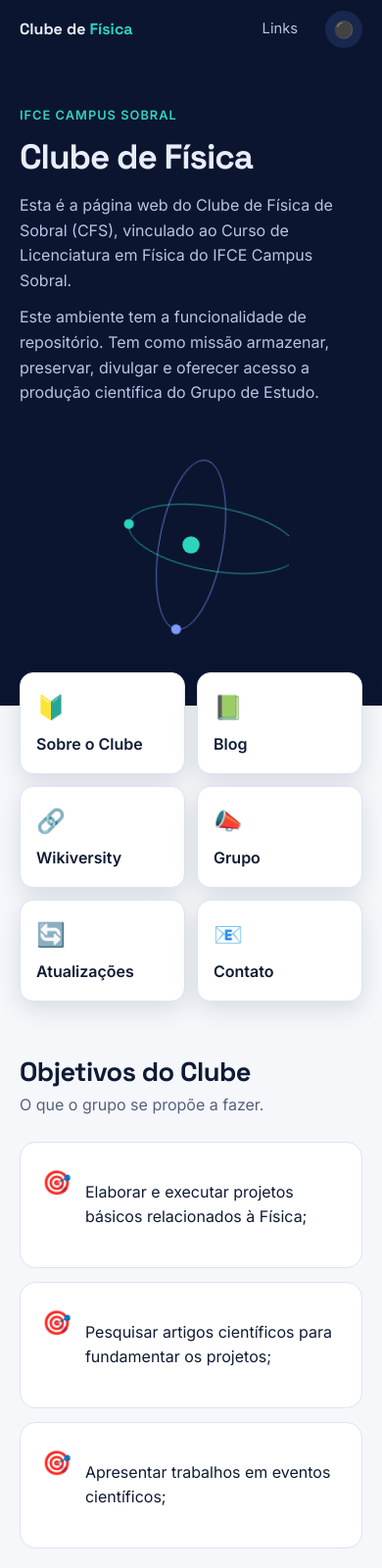
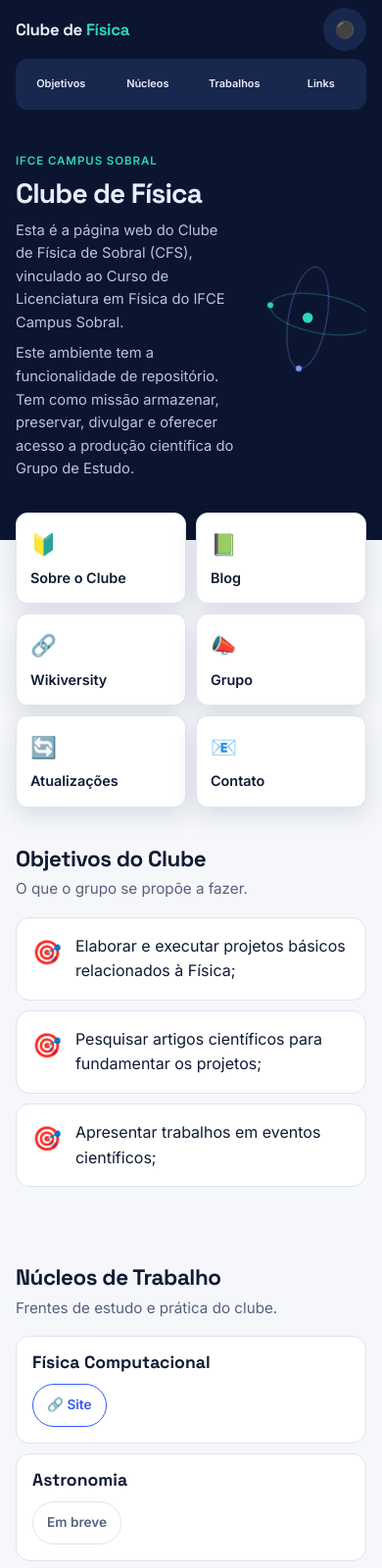
Before and after one commit to athilapires09-png/home, a plain HTML site: page index.html in a window 390 px wide. Shown: the top 1600 px of the page at 98% size. Drawn offline with Linux system fonts and the light colour scheme.

Commit message:
Update index.html

```diff
--- a/index.html
+++ b/index.html
@@ -3,27 +3,31 @@
 <head>
 <meta charset="utf-8">
 <meta name="viewport" content="width=device-width, initial-scale=1, viewport-fit=cover">
+<meta name="theme-color" content="#0B1530">
+<meta name="apple-mobile-web-app-status-bar-style" content="black-translucent">
 <title>Clube de Física de Sobral | IFCE Campus Sobral</title>
 <meta name="description" content="Página do Clube de Física de Sobral (CFS), vinculado ao Curso de Licenciatura em Física do IFCE Campus Sobral.">
 <link rel="preconnect" href="https://fonts.googleapis.com"><link rel="preconnect" href="https://fonts.gstatic.com" crossorigin>
 <link href="https://fonts.googleapis.com/css2?family=Inter:wght@400;500;600&family=Space+Grotesk:wght@500;600;700&display=swap" rel="stylesheet">
 <style>
-:root{--bg:#F5F7FB;--card:#fff;--tx:#0F1B33;--mut:#55627D;--bd:#DEE4EF;--ac:#2F5BFF;--ac2:#00A88F;--hero:#0B1530;--onhero:#E8EDFB;color-scheme:light;box-sizing:border-box;padding-top:env(safe-area-inset-top,0px);padding-bottom:env(safe-area-inset-bottom,0px)}
+:root{--bg:#F5F7FB;--card:#fff;--tx:#0F1B33;--mut:#55627D;--bd:#DEE4EF;--ac:#2F5BFF;--ac2:#00A88F;--hero:#0B1530;--onhero:#E8EDFB;color-scheme:light}
 @media (prefers-color-scheme:dark){:root:not([data-theme="light"]){--bg:#0A1022;--card:#121B33;--tx:#E8EDFB;--mut:#9AA7C4;--bd:#243050;--ac:#7C9BFF;--ac2:#2DD4BF;color-scheme:dark}}
 :root[data-theme="dark"]{--bg:#0A1022;--card:#121B33;--tx:#E8EDFB;--mut:#9AA7C4;--bd:#243050;--ac:#7C9BFF;--ac2:#2DD4BF;color-scheme:dark}
-*{box-sizing:border-box}html{scroll-behavior:smooth}
-body{margin:0;background:var(--bg);color:var(--tx);font:16px/1.6 Inter,system-ui,-apple-system,"Segoe UI",sans-serif}
+*{box-sizing:border-box}
+html{scroll-behavior:smooth;-webkit-text-size-adjust:100%;text-size-adjust:100%;overflow-x:hidden}
+body{margin:0;background:var(--bg);color:var(--tx);font:16px/1.6 Inter,system-ui,-apple-system,"Segoe UI",sans-serif;-webkit-tap-highlight-color:transparent;overflow-x:hidden}
 h1,h2,h3{font-family:"Space Grotesk",Inter,system-ui,sans-serif;line-height:1.15;margin:0}
 a{color:inherit}button{font:inherit;cursor:pointer}
+a,button{touch-action:manipulation}
 :focus-visible{outline:2px solid var(--ac2);outline-offset:3px}
-.c{max-width:1040px;margin:0 auto;padding:0 20px}
-header{position:sticky;top:env(safe-area-inset-top,0px);z-index:10;background:var(--hero);color:var(--onhero)}
+.c{max-width:1040px;margin:0 auto;padding:0 20px;padding-left:max(20px,env(safe-area-inset-left,0px));padding-right:max(20px,env(safe-area-inset-right,0px))}
+header{position:sticky;top:0;z-index:10;background:var(--hero);color:var(--onhero);padding-top:env(safe-area-inset-top,0px)}
 header .c{display:flex;align-items:center;gap:16px;height:60px}
 .brand{font-family:"Space Grotesk",sans-serif;font-weight:700;margin-right:auto;text-decoration:none}.brand span{color:#2DD4BF}
-nav{display:flex;gap:4px}nav a{text-decoration:none;color:#B9C4E4;padding:7px 12px;border-radius:8px;font-size:.92rem;transition:.2s}nav a:hover{color:#fff;background:#18274d}
-.tg{background:#18274d;color:#fff;border:0;border-radius:999px;width:38px;height:38px;font-size:1.05rem}
+nav{display:flex;gap:4px}nav a{text-decoration:none;color:#B9C4E4;padding:7px 12px;border-radius:8px;font-size:.92rem;transition:.2s}
+.tg{background:#18274d;color:#fff;border:0;border-radius:999px;width:38px;height:38px;font-size:1.05rem;flex-shrink:0}
 .hero{background:var(--hero);color:var(--onhero);position:relative;overflow:hidden}
-.hero .c{display:grid;grid-template-columns:1.2fr .8fr;gap:30px;align-items:center;padding:70px 20px 80px}
+.hero .c{display:grid;grid-template-columns:1.2fr .8fr;gap:30px;align-items:center;padding:70px 20px 80px;padding-left:max(20px,env(safe-area-inset-left,0px));padding-right:max(20px,env(safe-area-inset-right,0px))}
 .tag{display:inline-block;font-size:.8rem;letter-spacing:.08em;text-transform:uppercase;color:#2DD4BF;font-weight:600;margin-bottom:12px}
 .hero h1{font-size:clamp(2.2rem,6vw,3.6rem);letter-spacing:-.03em;margin-bottom:16px}
 .hero p{color:#B9C4E4;max-width:560px;margin:0 0 12px}
@@ -32,19 +36,60 @@ nav{display:flex;gap:4px}nav a{text-decoration:none;color:#B9C4E4;padding:7px 12
 @keyframes spin{to{transform:rotate(360deg)}}
 .sec{padding:56px 0}.sec h2{font-size:1.7rem;letter-spacing:-.02em;margin-bottom:6px}.sub{color:var(--mut);margin:0 0 24px}
 .quick{display:grid;grid-template-columns:repeat(auto-fit,minmax(150px,1fr));gap:12px;margin-top:-34px;position:relative}
-.q{background:var(--card);border:1px solid var(--bd);border-radius:14px;padding:16px;text-decoration:none;display:flex;flex-direction:column;gap:6px;transition:.2s;box-shadow:0 8px 24px rgba(11,21,48,.12)}
-.q:hover{transform:translateY(-3px);border-color:var(--ac)}.q b{font-size:1.5rem}.q span{font-weight:600}
+.q{background:var(--card);border:1px solid var(--bd);border-radius:14px;padding:16px;text-decoration:none;display:flex;flex-direction:column;gap:6px;transition:.2s;box-shadow:0 8px 24px rgba(11,21,48,.12);min-width:0}
+.q b{font-size:1.5rem}.q span{font-weight:600}
 .goals{display:grid;grid-template-columns:repeat(auto-fit,minmax(260px,1fr));gap:14px}
-.goal{background:var(--card);border:1px solid var(--bd);border-radius:16px;padding:22px;display:flex;gap:14px;align-items:flex-start}.goal b{font-size:1.5rem}
+.goal{background:var(--card);border:1px solid var(--bd);border-radius:16px;padding:22px;display:flex;gap:14px;align-items:flex-start}.goal b{font-size:1.5rem}.goal p{margin:0}
 .cards{display:grid;grid-template-columns:repeat(auto-fill,minmax(280px,1fr));gap:14px}
-.card{background:var(--card);border:1px solid var(--bd);border-radius:16px;padding:20px;display:flex;flex-direction:column;gap:12px;justify-content:space-between}
+.card{background:var(--card);border:1px solid var(--bd);border-radius:16px;padding:20px;display:flex;flex-direction:column;gap:12px;justify-content:space-between;min-width:0}
 .card h3{font-size:1.1rem}
 .pill{display:inline-block;font-size:.85rem;font-weight:600;padding:6px 12px;border-radius:999px;border:1px solid var(--bd);color:var(--mut);align-self:flex-start}
-a.pill{color:var(--ac);border-color:var(--ac);text-decoration:none;transition:.2s}a.pill:hover{background:var(--ac);color:var(--bg)}
+a.pill{color:var(--ac);border-color:var(--ac);text-decoration:none;transition:.2s}
 .links{display:grid;grid-template-columns:repeat(auto-fit,minmax(260px,1fr));gap:14px}
 .row{display:flex;gap:8px;flex-wrap:wrap}
-footer{background:var(--hero);color:#B9C4E4;padding:34px 0;text-align:center;font-size:.92rem}footer p{margin:2px 0}
-@media (max-width:760px){.hero .c{grid-template-columns:1fr;padding:44px 20px 64px}.orb{max-width:200px}nav a:not(.keep){display:none}}
+footer{background:var(--hero);color:#B9C4E4;padding:34px 0 calc(34px + env(safe-area-inset-bottom,0px));text-align:center;font-size:.92rem}footer p{margin:2px 0}
+@media (hover:hover){
+  nav a:hover{color:#fff;background:#18274d}
+  .q:hover{transform:translateY(-3px);border-color:var(--ac)}
+  a.pill:hover{background:var(--ac);color:var(--bg)}
+}
+.q:active{border-color:var(--ac)}
+a.pill:active{background:var(--ac);color:var(--bg)}nav a:active{color:#fff;background:#18274d}
+@media (max-width:760px){
+  header .c{height:auto;min-height:52px;flex-wrap:wrap;gap:8px 12px;padding-top:8px;padding-bottom:10px}
+  .brand{font-size:1.05rem;letter-spacing:-.02em}
+  .tg{width:44px;height:44px}
+  nav{order:3;flex:1 0 100%;justify-content:stretch;gap:4px;background:#18274d;border-radius:12px;padding:4px}
+  nav a,nav a.keep{flex:1 1 0;display:flex;align-items:center;justify-content:center;text-align:center;white-space:nowrap;color:#E8EDFB;font-size:clamp(.68rem,2.8vw,.82rem);font-weight:600;padding:10px 4px;min-height:44px;border-radius:8px}
+  .hero .c{grid-template-columns:1.3fr .7fr;gap:12px 14px;align-items:center;padding:28px 20px 52px;padding-left:max(16px,env(safe-area-inset-left,0px));padding-right:max(16px,env(safe-area-inset-right,0px))}
+  .hero h1{font-size:clamp(1.65rem,7.2vw,2.3rem);margin-bottom:10px}
+  .hero p{font-size:.92rem;margin:0 0 8px}
+  .tag{margin-bottom:8px;font-size:.72rem}
+  .orb{max-width:150px;width:100%}
+  .c{padding-left:max(16px,env(safe-area-inset-left,0px));padding-right:max(16px,env(safe-area-inset-right,0px))}
+  .quick{grid-template-columns:repeat(2,minmax(0,1fr));gap:10px;margin-top:-28px}
+  .q{padding:14px;border-radius:12px;min-height:72px}
+  .q b{font-size:1.35rem}
+  .q span{font-size:.9rem}
+  .sec{padding:40px 0}
+  .sec h2{font-size:1.4rem}
+  .sub{margin:0 0 16px;font-size:.95rem}
+  .goals,.cards,.links{grid-template-columns:1fr;gap:10px}
+  .goal,.card{padding:16px;border-radius:14px}
+  a.pill,.pill{padding:10px 14px;min-height:40px;display:inline-flex;align-items:center}
+  .row{gap:10px}
+}
+@media (max-width:380px){
+  .hero .c{grid-template-columns:1.15fr .85fr;gap:10px}
+  .orb{max-width:118px}
+  .hero h1{font-size:1.6rem}
+}
+@media (max-width:760px) and (max-height:500px) and (orientation:landscape){
+  .hero .c{grid-template-columns:1.5fr .5fr;padding-top:16px;padding-bottom:40px}
+  .orb{max-width:110px}
+  header .c{padding-top:4px;padding-bottom:6px}
+  nav a,nav a.keep{min-height:40px;padding:8px 4px}
+}
 @media (prefers-reduced-motion:reduce){*{animation:none!important;transition:none!important;scroll-behavior:auto!important}}
 </style>
   <!-- Ícone da aba do navegador -->
```
